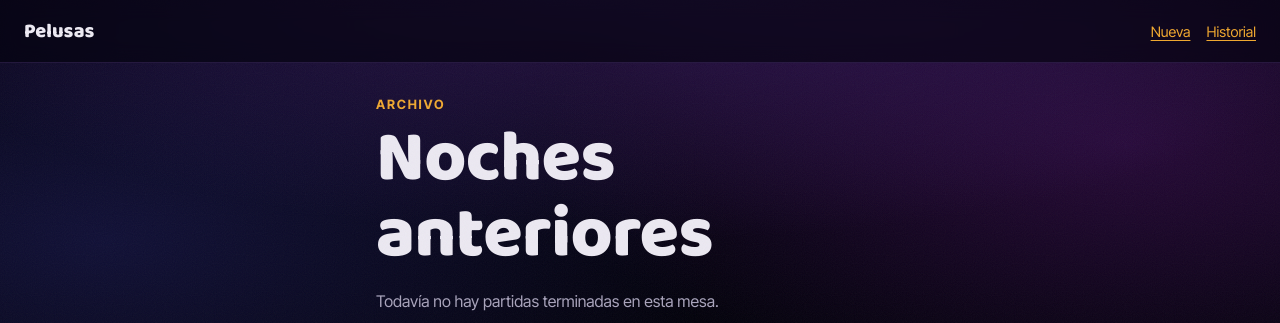
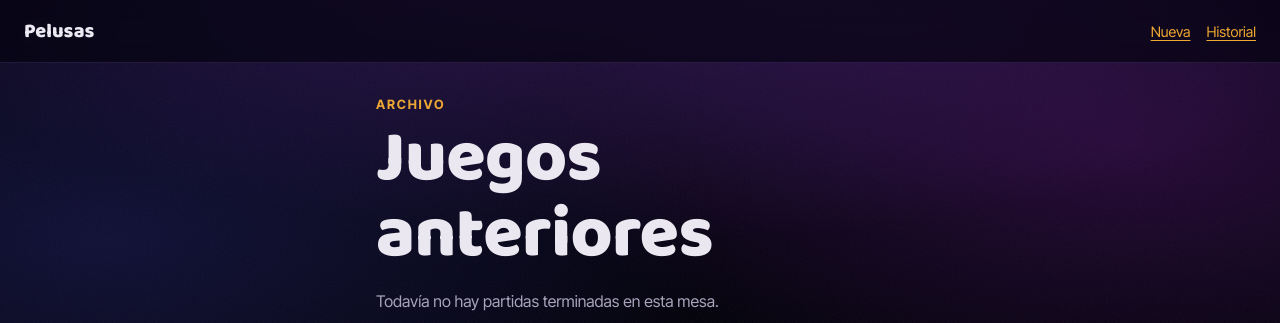
Before and after one commit to andresy7k/Pelusa-Game, a React (Vite) app in the folder frontend/: page /history in a window 1280 px wide. Shown: the top 323 px of the page. Built offline with nearby package versions, Linux system fonts and the light colour scheme; no server answers.

Commit message:
chore(history): Juegos anteriores como titulo

```diff
--- a/frontend/src/routes/History.tsx
+++ b/frontend/src/routes/History.tsx
@@ -13,7 +13,7 @@ export function History() {
   return (
     <main className="page narrow">
       <p className="kicker">Archivo</p>
-      <h1>Noches anteriores</h1>
+      <h1>Juegos anteriores</h1>
       {items.length === 0 && <p>Todavía no hay partidas terminadas en esta mesa.</p>}
       <ul className="history-list">
         {items.map((g) => (
```
